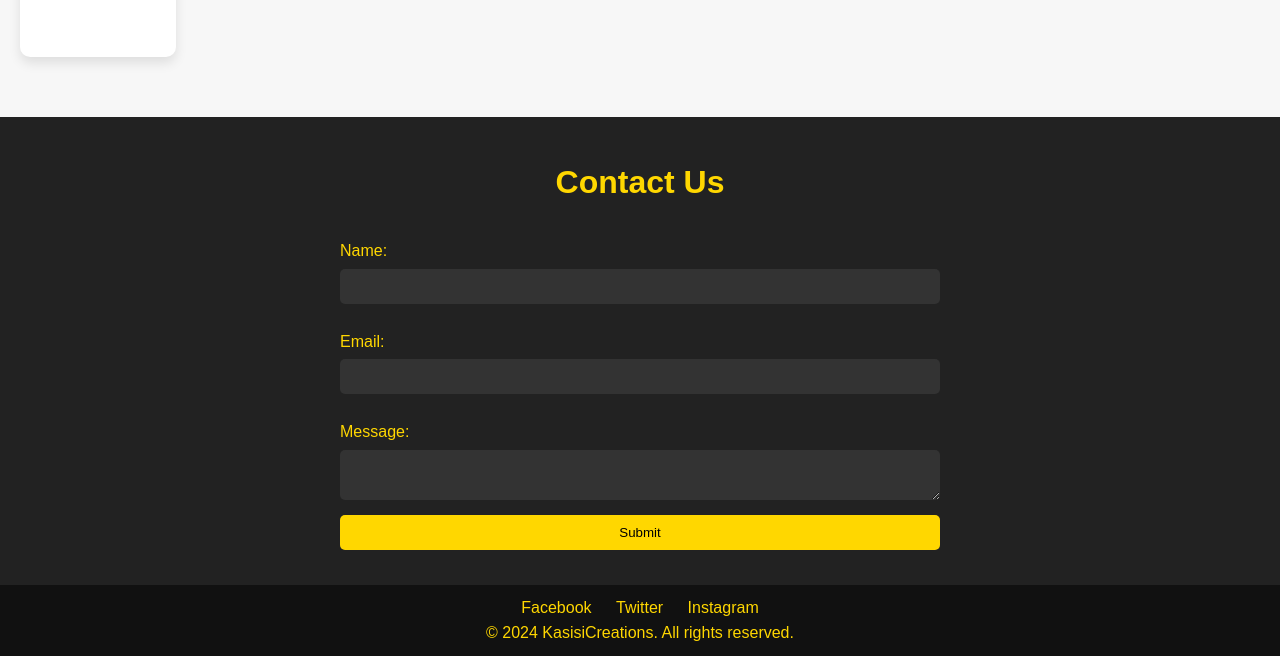
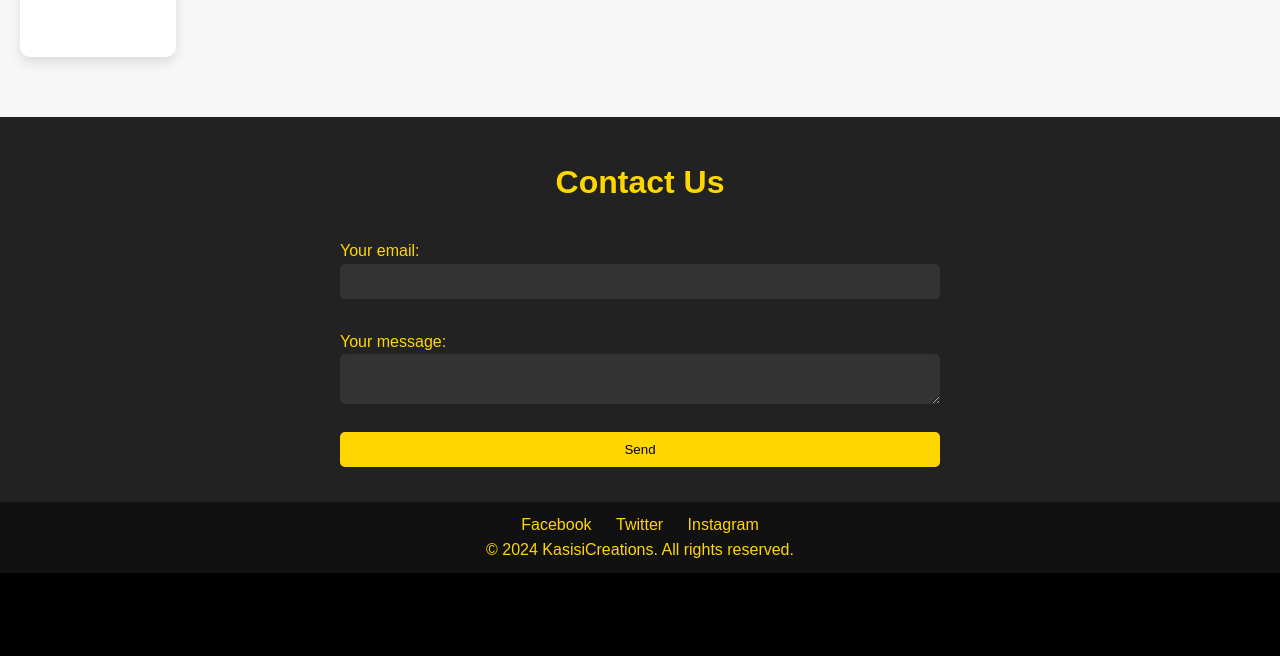
Before and after one commit to KasisiCreations/kasisicreations-site, a plain HTML site: page index.html in a window 1280 px wide. Shown: the part 2896-3552 px from the top of the page. After the commit the page ends 3469 px from the top, so only its background shows below. Drawn offline with Linux system fonts and the light colour scheme.

Commit message:
second last iteration
second last iteration just about done

```diff
--- a/index.html
+++ b/index.html
@@ -146,18 +146,23 @@
     <!-- Contact Us Section -->
     <section id="contact-us">
         <h2>Contact Us</h2>
-        <form>
-            <label for="name">Name:</label>
-            <input type="text" id="name" name="name" required>
+        <!-- modify this form HTML and place wherever you want your form -->
+<form
+action="https://formspree.io/f/mwpkwqwa"
+method="POST"
+>
+<label>
+  Your email:
+  <input type="email" name="email">
+</label>
+<label>
+  Your message:
+  <textarea name="message"></textarea>
+</label>
+<!-- your other form fields go here -->
+<button type="submit">Send</button>
+</form>
 
-            <label for="email">Email:</label>
-            <input type="email" id="email" name="email" required>
-
-            <label for="message">Message:</label>
-            <textarea id="message" name="message" required></textarea>
-
-            <button type="submit">Submit</button>
-        </form>
     </section>
 
     <!-- Footer -->
--- a/script.js
+++ b/script.js
@@ -39,7 +39,11 @@ document.addEventListener("DOMContentLoaded", () => {
         *Graphics Provided*: ${graphicsProvided}
         *Additional Info*: ${additionalInfo}`;
 
-        const whatsappLink = `https://wa.me/254725278245?text=${encodeURIComponent(message)}`; // Replace with your WhatsApp number
+
+
+        const whatsappLink = `https://wa.me/254768119403?text=${encodeURIComponent(message)}`; // Replace with your WhatsApp number
+
+
 
         // Open WhatsApp and close the modal
         window.open(whatsappLink, "_blank");
```
Also changed, not shown: portfolio.html (+3 -0 lines).
